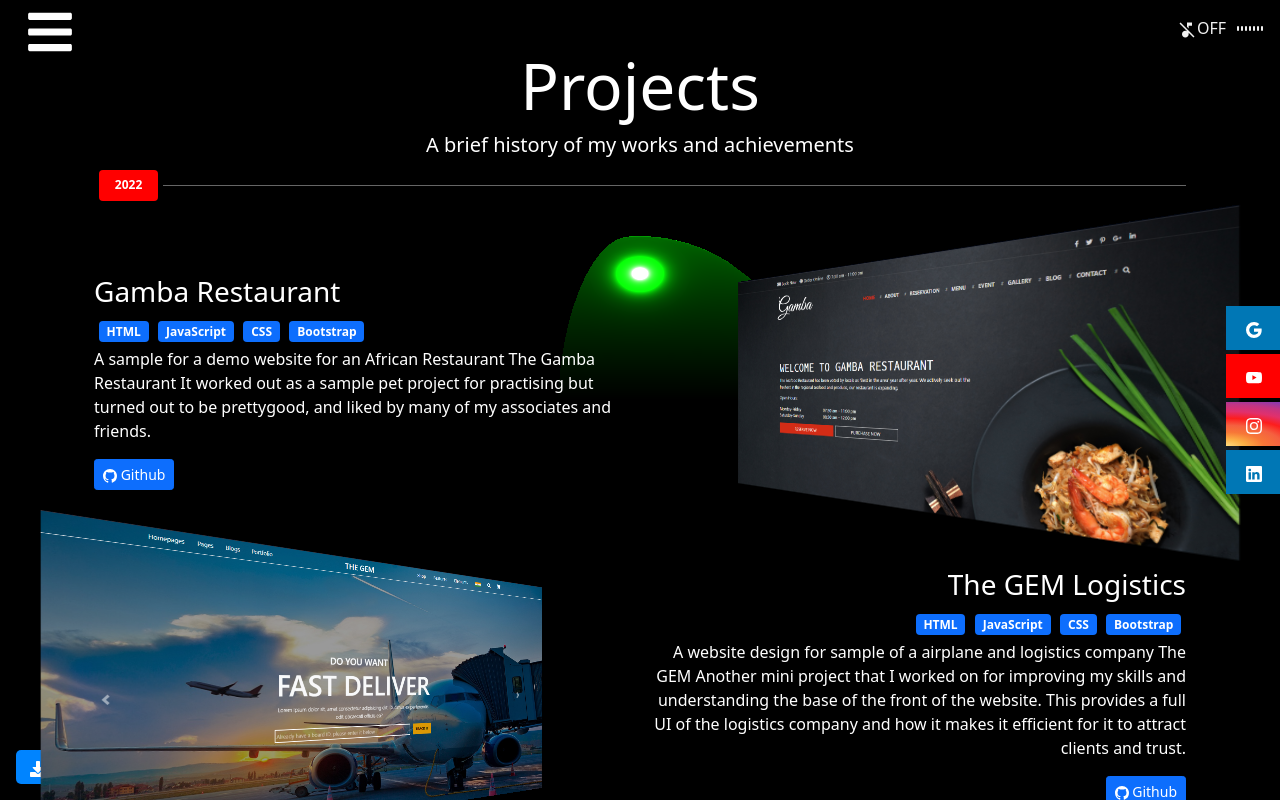
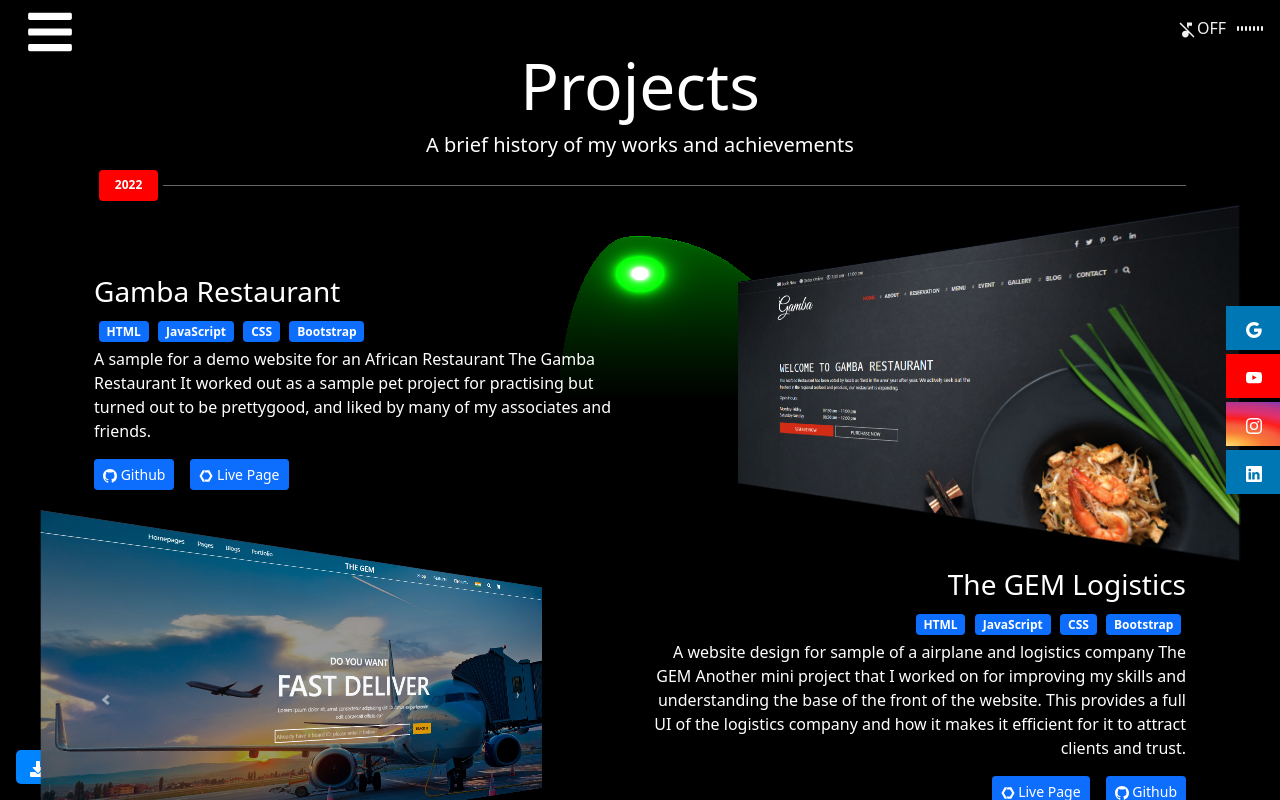
Before and after one commit to Mayank-141-Shaw/Portfolio-old, a React (Create React App) app: page /project in a window 1280 px wide. Shown: the top 800 px of the page. Built offline with nearby package versions, Linux system fonts and the light colour scheme.

Commit message:
Added live page link and button to two projects

```diff
--- a/src/components/ProjectDetailBox/ProjectDetailBox.js
+++ b/src/components/ProjectDetailBox/ProjectDetailBox.js
@@ -4,7 +4,7 @@ import 'bootstrap/dist/css/bootstrap.min.css'
 import './ProjectDetailBox.css'
 
 import { BsGithub } from 'react-icons/bs'
-
+import { IoLogoWebComponent } from 'react-icons/io5'
 
 
 
@@ -20,6 +20,10 @@ function ProjectDetailBox(props) {
 
     const gotoPage = () => {
         window.open(props.info.link, "_blank")
+    }
+
+    const gotoLivePage = () => {
+        window.open(props.info.live, "_blank")
     }
 
     return (
@@ -38,7 +42,11 @@ function ProjectDetailBox(props) {
                         })}
                     </div>
                     <p>{props.info.desc}</p>
-                    <Button style={{width:'fit-content'}} size='sm' onClick={gotoPage}><BsGithub/> Github</Button>
+
+                    <div style={{display:'flex', flexDirection:'row', justifyContent:'end'}}>
+                        <Button style={{marginLeft:'1rem', width:'fit-content', display: props.info.live == 'none' ? 'none' : 'block'}} size='sm' onClick={gotoLivePage}><IoLogoWebComponent/> Live Page</Button>
+                        <Button style={{marginLeft:'1rem', width:'fit-content'}} size='sm' onClick={gotoPage}><BsGithub/> Github</Button>
+                    </div>
                 </Col>
             </>
             :
@@ -51,7 +59,10 @@ function ProjectDetailBox(props) {
                         })}
                     </div>
                     <p>{props.info.desc}</p>
-                    <Button style={{width:'fit-content'}} size='sm' onClick={gotoPage}><BsGithub/> Github</Button>
+                    <div style={{display:'flex', flexDirection:'row', justifyContent:'start'}}>
+                        <Button style={{marginRight:'1rem', width:'fit-content'}} size='sm' onClick={gotoPage}><BsGithub/> Github</Button>
+                        <Button style={{marginRight:'1rem', width:'fit-content', display: props.info.live == 'none' ? 'none' : 'block'}} size='sm' onClick={gotoLivePage}><IoLogoWebComponent/> Live Page</Button>
+                    </div>
                 </Col>
                 <Col className={props.info.dir == 'right' ? 'left-rotated' : 'right-rotated'} md={6}>
                     <Image className='big-img' src={props.info.img}/>
--- a/src/pages/Projects.js
+++ b/src/pages/Projects.js
@@ -18,7 +18,8 @@ const data = [
     desc: "A sample for a demo website for an African Restaurant The Gamba Restaurant\n "+
           "It worked out as a sample pet project for practising but turned out to be pretty"+
           "good, and liked by many of my associates and friends.",
-    link: 'https://github.com/Mayank-141-Shaw/Gamba-Restaurant-Website'
+    link: 'https://github.com/Mayank-141-Shaw/Gamba-Restaurant-Website',
+    live: 'https://mayank-141-shaw.github.io/Gamba-Restaurant-Website/'
   },
   {
     dir: "left",
@@ -29,7 +30,8 @@ const data = [
           "Another mini project that I worked on for improving my skills and understanding"+
           " the base of the front of the website. This provides a full UI of the logistics "+
           "company and how it makes it efficient for it to attract clients and trust.",
-    link: 'https://github.com/Mayank-141-Shaw/The-Gem-Flight-Website'
+    link: 'https://github.com/Mayank-141-Shaw/The-Gem-Flight-Website',
+    live: 'https://mayank-141-shaw.github.io/The-Gem-Flight-Website'
   },
   {
     dir: "right",
@@ -37,7 +39,8 @@ const data = [
     title: "Hello World",
     badges: ['HTML', 'Sql', 'JavaScript', 'CSS', 'Spring Boot', 'Three Js', 'Bootstrap', 'Tensorflow', 'Python', 'Ionic'],
     desc: "theis is the description of the body of the project",
-    link: 'https://github.com/Mayank-141-Shaw/Portfolio'
+    link: 'https://github.com/Mayank-141-Shaw/Portfolio',
+    live: 'none'
   },
   {
     dir: "left",
@@ -45,7 +48,8 @@ const data = [
     title: "Hello World",
     badges: ['HTML', 'Sql', 'JavaScript', 'CSS', 'Spring Boot', 'Three Js', 'Bootstrap', 'Tensorflow', 'Python', 'Ionic'],
     desc: "theis is the description of the body of the project",
-    link: 'https://github.com/joeldesante/Harvey/blob/master/src/lib/courseChannels.js'
+    link: 'https://github.com/joeldesante/Harvey/blob/master/src/lib/courseChannels.js',
+    live: 'none'
   },
   {
     dir: "right",
@@ -53,7 +57,8 @@ const data = [
     title: "Hello World",
     badges: ['HTML', 'Sql', 'JavaScript', 'CSS', 'Spring Boot', 'Three Js', 'Bootstrap', 'Tensorflow', 'Python', 'Ionic'],
     desc: "theis is the description of the body of the project",
-    link: 'https://github.com/Mayank-141-Shaw/Portfolio'
+    link: 'https://github.com/Mayank-141-Shaw/Portfolio',
+    live: 'none'
   },
   {
     dir: "left",
@@ -61,7 +66,8 @@ const data = [
     title: "Hello World",
     badges: ['HTML', 'Sql', 'JavaScript', 'CSS', 'Spring Boot', 'Three Js', 'Bootstrap', 'Tensorflow', 'Python', 'Ionic'],
     desc: "theis is the description of the body of the project",
-    link: 'https://github.com/joeldesante/Harvey/blob/master/src/lib/courseChannels.js'
+    link: 'https://github.com/joeldesante/Harvey/blob/master/src/lib/courseChannels.js',
+    live: 'none'
   },
   {
     dir: "right",
@@ -69,7 +75,8 @@ const data = [
     title: "Hello World",
     badges: ['HTML', 'Sql', 'JavaScript', 'CSS', 'Spring Boot', 'Three Js', 'Bootstrap', 'Tensorflow', 'Python', 'Ionic'],
     desc: "theis is the description of the body of the project",
-    link: 'https://github.com/Mayank-141-Shaw/Portfolio'
+    link: 'https://github.com/Mayank-141-Shaw/Portfolio',
+    live: 'none'
   },
   {
     dir: "left",
@@ -77,7 +84,8 @@ const data = [
     title: "Hello World",
     badges: ['HTML', 'Sql', 'JavaScript', 'CSS', 'Spring Boot', 'Three Js', 'Bootstrap', 'Tensorflow', 'Python', 'Ionic'],
     desc: "theis is the description of the body of the project",
-    link: 'https://github.com/joeldesante/Harvey/blob/master/src/lib/courseChannels.js'
+    link: 'https://github.com/joeldesante/Harvey/blob/master/src/lib/courseChannels.js',
+    live: 'none'
   },
 ]
 
```
